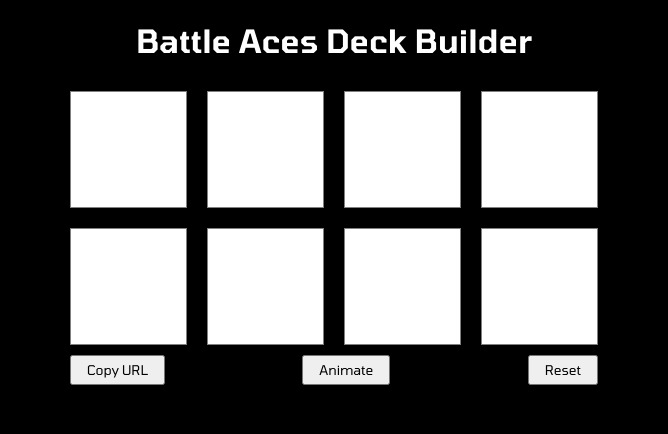
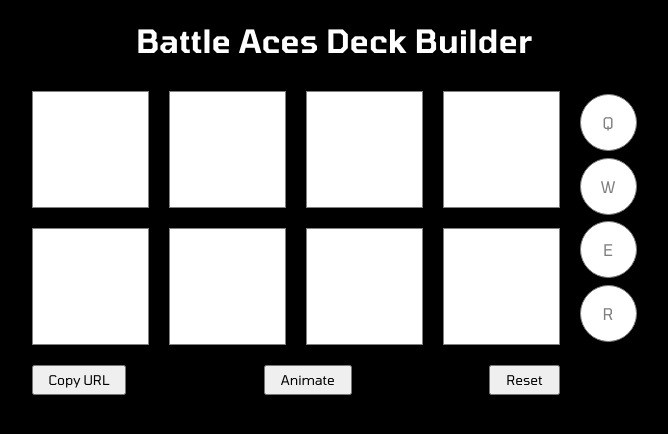
Before and after one commit to Zaokret/battle-aces, a website: page index.html in a window 1280 px wide. Shown: the whole page, without its empty margins (306-974 px from the left). Drawn offline with Linux system fonts and the light colour scheme; no server answers.

Commit message:
show available abilities and selected key

```diff
--- a/index.html
+++ b/index.html
@@ -9,6 +9,7 @@
 <body>
     <main>
         <h1>Battle Aces Deck Builder</h1>
+        <div id="main-selection">
             <div id="deck">
                 <div class="row">
                     <div id="slot-0" class="t0 card"></div>
@@ -22,14 +23,25 @@
                     <div id="slot-6" class="t4 card"></div>
                     <div id="slot-7" class="t4 t2 card"></div>
                 </div>
-        </div>
                 <div class="row actions">
                     <button id="share-button" type="button">Copy URL</button>
                     <button id="animate-button" type="button">Animate</button>
                     <button id="reset-button" type="button">Reset</button>
                 </div>
+            </div>
+            <div id="abilities">
+                <div class="ability" id="q"></div>
+                <div class="ability" id="w"></div>
+                <div class="ability" id="e"></div>
+                <div class="ability" id="r"></div>
+            </div>
+        </div>
+
+
 
         <div popover="auto" id="select-unit"></div>
+        <div popover="auto" id="select-ability">asd</div>
+
         <div id="video"></div>
 
         <script src="./index.js"></script>
--- a/index.js
+++ b/index.js
@@ -1,6 +1,5 @@
 var units = [];
 var tiers = [];
-var isPopoverOpen = false;
 
 fetchUnitsAndTiers()
     .then((data) => {
@@ -12,8 +11,31 @@
     });
 
 const unitInput = document.getElementById('select-unit');
+const cards = document.getElementsByClassName('card');
 
-const cards = document.getElementsByClassName('card');
+const abilityInput = document.getElementById('select-ability')
+const abilities = document.getElementsByClassName('ability');
+
+Array.from(abilities).forEach(ability => {
+    ability.addEventListener('click', () => {
+        const selected = getSelectedUnitSlugs();
+        const available = units
+        .filter(unit => selected.includes(unit.slug))
+        .reduce((abs, unit) => {
+            if(unit.unitAbility && !abs.includes(unit.unitAbility)) {
+                abs.push(unit.unitAbility)
+            }
+            return abs;
+        }, [])
+
+
+        abilityInput.innerHTML = `${ability.id}: ${available.join(', ')}`;
+        abilityInput.togglePopover();
+    })
+})
+
+
+
 
 document.getElementById('share-button').addEventListener('click', () => {
     copyDeck();
@@ -33,7 +55,6 @@
 }
 
 unitInput.addEventListener('toggle', (event) => {
-    isPopoverOpen = event.newState === 'open';
     if (event.newState === 'closed') {
         unitInput.innerHTML = '';
         removeInProgress();
--- a/styles.css
+++ b/styles.css
@@ -84,6 +84,7 @@
 }
 
 .actions {
+    margin: 10px;
     width: 528px;
     justify-content: space-between;
 }
@@ -290,3 +291,61 @@
     right: 10px;
     background: white;
 }
+
+#abilities {
+    display: flex;
+    flex-direction: column;
+    height: 254px;
+    margin: 10px;
+    justify-content: space-around;
+    flex-wrap:warp;
+}
+
+.ability {
+    background-color: white;
+    height: 55px;
+    width: 55px;
+    border-radius: 50%;
+    border: 1px solid grey;
+}
+
+#main-selection {
+    display: flex;
+}
+
+.ability::before {
+    display: inline-block;
+    width: 100%;
+    text-align: center;
+    margin-top: 18px;
+    /* position: relative;
+    font-size: xx-large;
+    top: 0;
+    left: 17.5px; */
+    color: gray;
+
+}
+
+.ability:nth-child(1) {
+    &::before {
+        content: 'Q';
+    }
+}
+
+.ability:nth-child(2) {
+    &::before {
+        content: 'W';
+    }
+}
+
+.ability:nth-child(3) {
+    &::before {
+        content: 'E';
+    }
+}
+
+.ability:nth-child(4) {
+    &::before {
+        content: 'R';
+    }
+}
```
Lines whose indentation alone changed are shown as unchanged.
